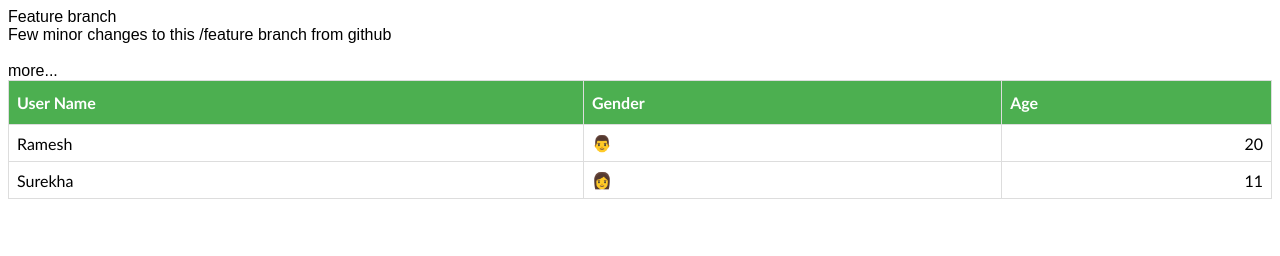
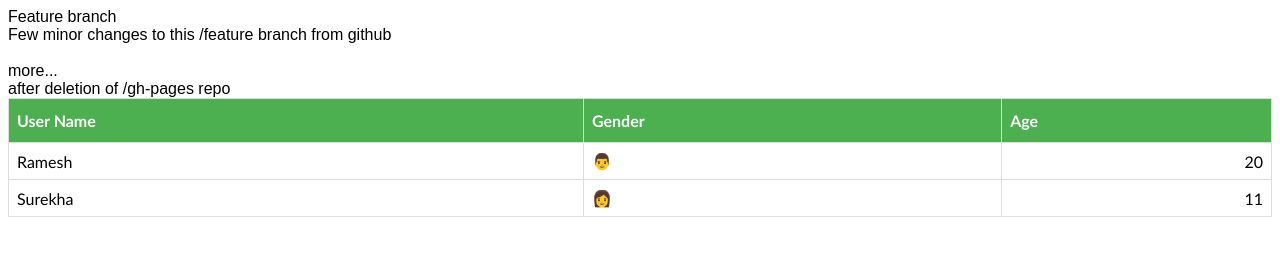
Before and after one commit to sanjaybh/DynamicGrid, a website built with Parcel: page index.html in a window 1280 px wide. Built offline with nearby package versions, Linux system fonts and the light colour scheme.

Commit message:
added more

```diff
--- a/index.html
+++ b/index.html
@@ -10,6 +10,7 @@
     <br />
     more...
     <br />
+    after deletion of /gh-pages repo
     <div class="example-grid-parent"></div>
     <script src="src/index.js"></script>
   </body>
```
